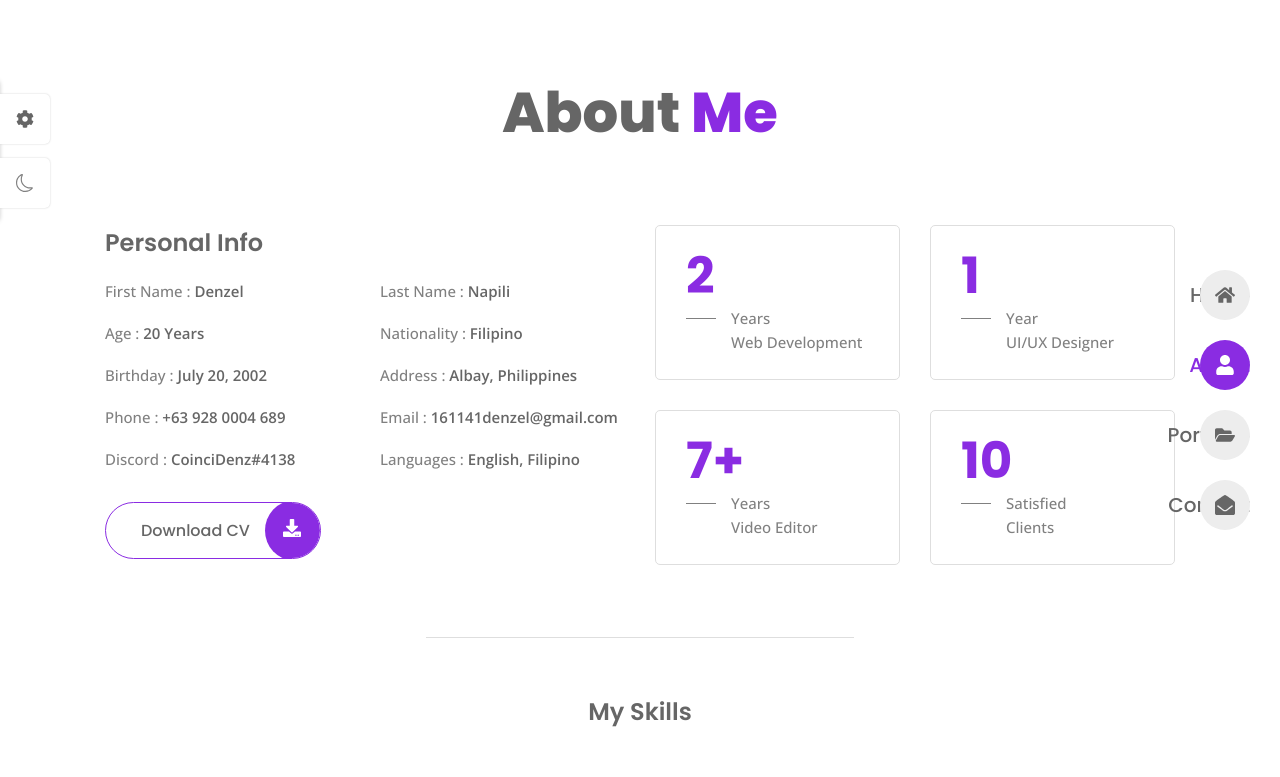
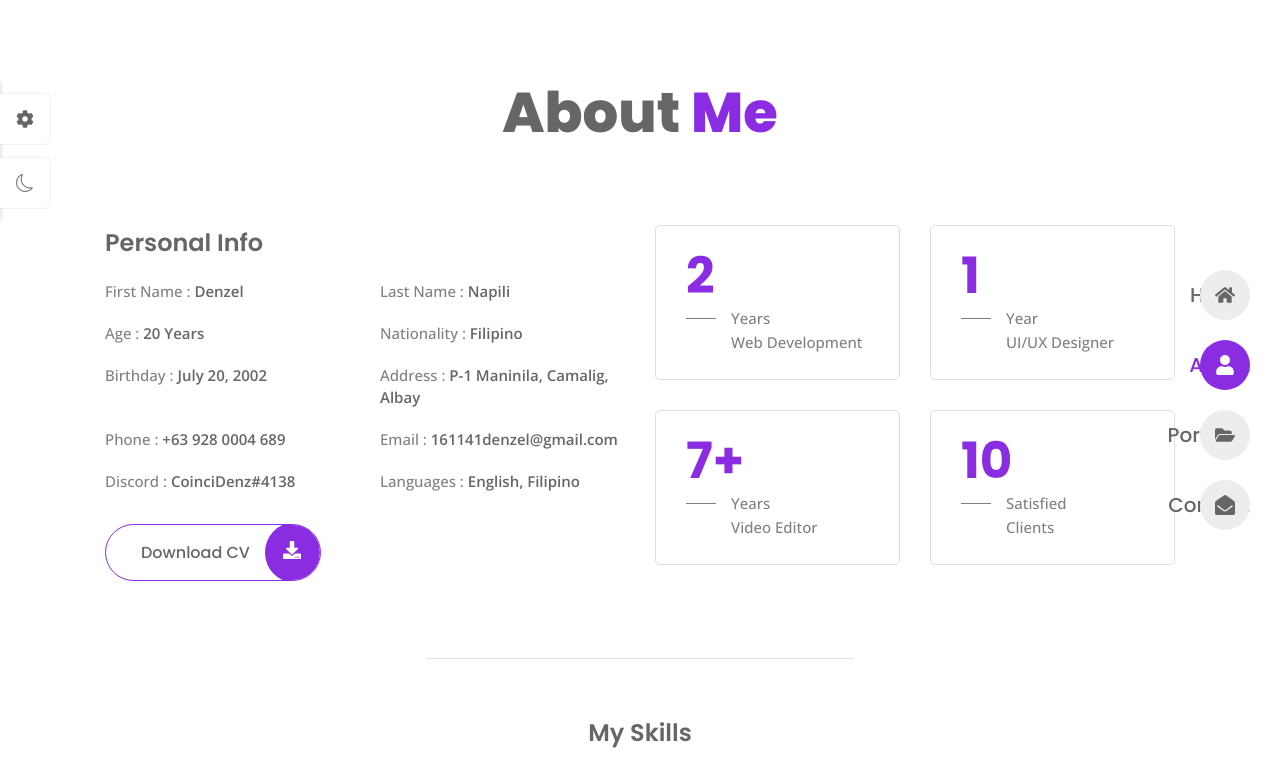
Before and after one commit to Bocchi02/websys-profile-Napili, a React (Vite) app: page /about in a window 1280 px wide. Shown: the top 777 px of the page. Built offline with nearby package versions, Linux system fonts and the light colour scheme.

Commit message:
updated address

```diff
--- a/src/data.jsx
+++ b/src/data.jsx
@@ -84,7 +84,7 @@ export const personalInfo = [
     {
         id: 6,
         title: "Address : ",
-        description: "Albay, Philippines",
+        description: "P-1 Maninila, Camalig, Albay",
     },
 
     {
```
